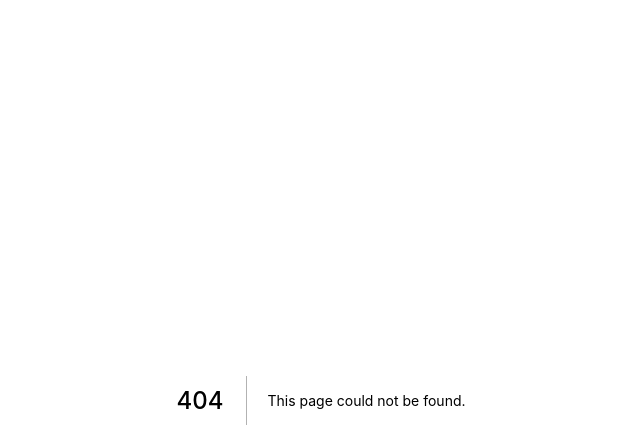
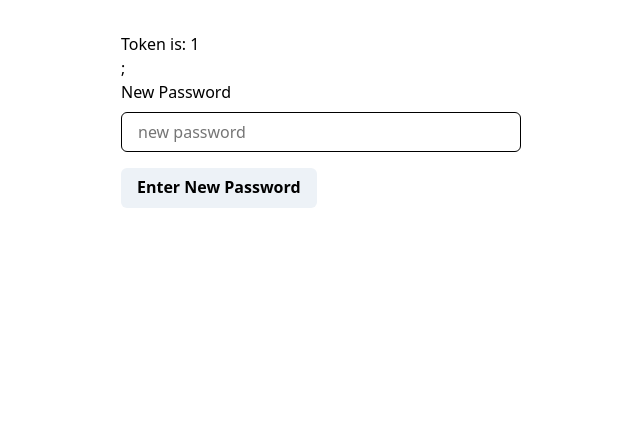
Before and after one commit to jmarthaller/typescript-practice-web, a Next.js app: page /change-password/1 in a window 1280 px wide. Before the commit this address had no page. Shown: the top 448 px of the page, without its empty margins (319-959 px from the left). Built offline with nearby package versions, Linux system fonts and the light colour scheme.

Commit message:
Create and Add StandardError Graphql fragment

```diff
--- /dev/null
+++ b/src/graphql/fragments/StandardError.graphql
@@ -0,0 +1,4 @@
+fragment StandardError on FieldError {
+    field
+    message
+}
--- a/src/graphql/mutations/login.graphql
+++ b/src/graphql/mutations/login.graphql
@@ -1,8 +1,7 @@
 mutation Login($usernameOrEmail: String!, $password: String!){
   login(usernameOrEmail: $usernameOrEmail, password: $password) {
     errors {
-      field
-      message
+      ...StandardError
     }
     user {
       ...StandardUser
--- a/src/graphql/mutations/register.graphql
+++ b/src/graphql/mutations/register.graphql
@@ -1,8 +1,7 @@
 mutation Register($options: UsernamePasswordInput!) {
     register(options: $options) {
       errors {
-        field
-        message
+        ...StandardError
       }
       user {
         ...StandardUser
--- /dev/null
+++ b/src/pages/change-password/[token].tsx
@@ -0,0 +1,50 @@
+import { Box, Button } from '@chakra-ui/react';
+import { Formik, Form } from 'formik';
+import { NextPage } from 'next';
+// import router from 'next/router';
+import React from 'react'
+import { InputField } from '../../components/InputField';
+import { Wrapper } from '../../components/Wrapper';
+// import { toErrorMap } from '../../utils/toErrorMap';
+
+
+const ChangePassword: NextPage<{token: string}> = ({ token }) => {
+        return (
+
+            <Wrapper variant="small">
+                <div>Token is: {token}</div>;
+                <Formik
+                initialValues={{ newPassword: ""}}
+                onSubmit={async () => {              // might need ---------- values, {setErrors}
+                    // const response = await login(values);
+                    // if (response.data?.login.errors) {
+                    //     setErrors(toErrorMap(response.data.login.errors));
+                    // } else if (response.data?.login.user) {
+                    //     router.push("/");
+                    // }
+                }}>
+                    {({isSubmitting}) => (
+                        <Form>
+                            <InputField
+                                name='newPassword'
+                                placeholder='new password'
+                                label='New Password'
+                                type='password'
+                            />
+                            <Box mt={4}>
+                            <Button type="submit" variantcolor="teal" isLoading={isSubmitting}>Enter New Password</Button>
+                            </Box>
+                        </Form>
+                    )}
+                </Formik>
+            </Wrapper>
+        );
+}
+
+ChangePassword.getInitialProps = ({query}) => {
+    return {
+        token: query.token as string
+    }
+}
+
+export default ChangePassword;
```
Also changed, not shown: src/graphql/mutations/changePassword.graphql (added, +10 -0 lines).
